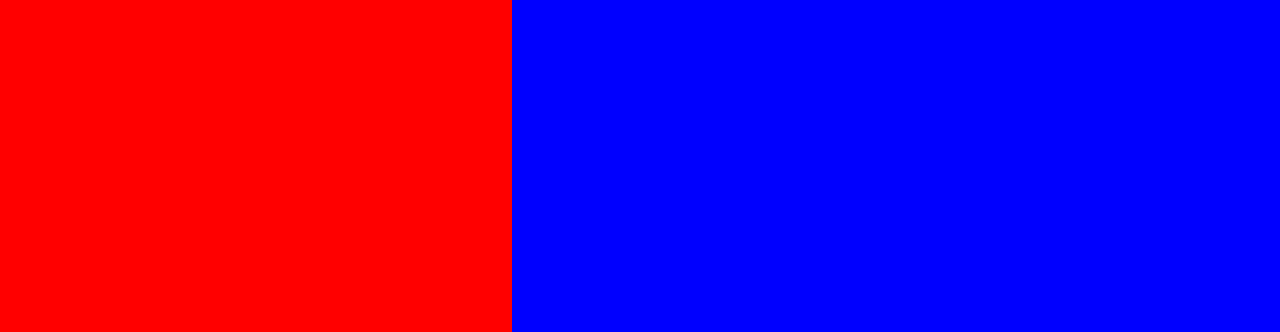
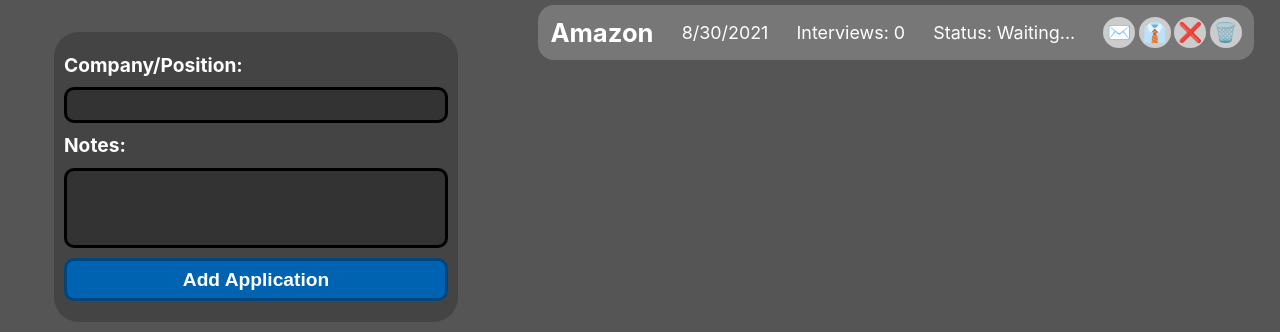
Before and after one commit to devinarena/AppTracker, a React app in the folder app-tracker/: page / in a window 1280 px wide. Shown: the part 83-415 px from the top of the page. Built offline with nearby package versions, Linux system fonts and the light colour scheme.

Commit message:
more stuff

```diff
--- a/app-tracker/package.json
+++ b/app-tracker/package.json
@@ -6,6 +6,7 @@
     "@testing-library/jest-dom": "^5.14.1",
     "@testing-library/react": "^11.2.7",
     "@testing-library/user-event": "^12.8.3",
+    "local-storage": "^2.0.0",
     "react": "^17.0.2",
     "react-dom": "^17.0.2",
     "react-scripts": "^4.0.3",
--- /dev/null
+++ b/app-tracker/src/Application.js
@@ -0,0 +1,17 @@
+
+/**
+ * @file Application.js
+ * @author Devin Arena
+ * @description Data store class for application info
+ * @since 8/29/2021
+ */
+
+export default class Application {
+    constructor(company, date, interviews, offer, rejection) {
+        this.company = company;
+        this.date = date;
+        this.interviews = interviews;
+        this.offer = offer;
+        this.rejection = rejection;
+    }
+}
--- /dev/null
+++ b/app-tracker/src/ApplicationData.js
@@ -0,0 +1,7 @@
+import React from 'react'
+import Application from './Application'
+
+let appsContext = React.createContext([new Application("Amazon", "8/30/2021", 0, false, false)]);
+
+export const AppsContextProvider = appsContext.Provider;
+export const AppsContextConsumer = appsContext.Consumer;
--- a/app-tracker/src/components/Navbar.css
+++ b/app-tracker/src/components/Navbar.css
@@ -18,7 +18,7 @@
     display: flex;
     align-items: center;
     justify-content: center;
-    background: #666;
+    background: #353535;
     height: 100%;
     padding: 0 2vw;
     cursor: pointer;
@@ -28,7 +28,7 @@
 }
 
 .dropdown:hover {
-    background: #aaa;
+    background: #252525;
 }
 
 .dropdown h1 {
@@ -47,6 +47,7 @@
     transition: opacity 1s ease;
     -webkit-transition: opacity 1s ease;
     -moz-transition: opacity 1s ease;
+    border-radius: 10px;
     width: 100%;
     top: 10vh;
     right: 0;
@@ -58,7 +59,7 @@
     text-decoration: none;
     font-size: 24px;
     padding: 12px;
-    background: #888;
+    background: #444;
     color: #fff;
     transition: background 1s ease;
     -webkit-transition: background 1s ease;
@@ -66,5 +67,5 @@
 }
 
 .menu li a:hover {
-    background: #ccc;
+    background: #333;
 }
--- a/app-tracker/src/components/application-manage/ApplicationManager.css
+++ b/app-tracker/src/components/application-manage/ApplicationManager.css
@@ -1,9 +1,78 @@
 .app-manager {
     width: 40%;
-    height: 100%;
+    height: 50%;
     display: flex;
     justify-content: center;
     align-items: center;
     color: #fff;
-    background: red;
 }
+
+.app-manager form {
+    width: 75%;
+    height: 75%;
+    padding: 2%;
+    background: #444;
+    display: flex;
+    flex-direction: column;
+    justify-content: space-evenly;
+    border-radius: 25px;
+}
+
+.app-manager form label {
+    font-size: 1.5vw;
+    font-weight: bold;
+}
+
+.app-manager form input[type=text] {
+    padding: 1%;
+    font-size: 1.5vw;
+    background: #333;
+    border: 3px solid black;
+    border-radius: 10px;
+    color: #fff;
+    transition: border 1s ease;
+    -webkit-transition: border 1s ease;
+    -moz-transition: border 1s ease;
+}
+
+.app-manager form input[type=text]:focus {
+    outline: none;
+    border: 3px solid #666;
+}
+
+.app-manager form textarea {
+    padding: 1%;
+    font-size: 1.5vw;
+    background: #333;
+    border: 3px solid black;
+    border-radius: 10px;
+    color: #fff;
+    resize: none;
+    transition: border 1s ease;
+    -webkit-transition: border 1s ease;
+    -moz-transition: border 1s ease;
+}
+
+.app-manager form textarea:focus {
+    outline: none;
+    border: 3px solid #666;
+}
+
+.app-manager form input[type=submit] {
+    border: 3px solid #00467c;
+    border-radius: 10px;
+    background: #0063B1;
+    color: #fff;
+    padding: 2%;
+    font-size: 1.5vw;
+    font-weight: bold;
+    cursor: pointer;
+    transition: border 1s ease, background 1s ease;
+    -webkit-transition: border 1s ease, background 1s ease;
+    -moz-transition: border 1s ease, background 1s ease;
+}
+
+.app-manager form input[type=submit]:hover {
+    border: 3px solid #0063B1;
+    background: #0191ff;
+}
--- a/app-tracker/src/components/application-manage/ApplicationManager.js
+++ b/app-tracker/src/components/application-manage/ApplicationManager.js
@@ -1,3 +1,4 @@
+import { useState } from 'react';
 import './ApplicationManager.css'
 
 /**
@@ -15,9 +16,29 @@ import './ApplicationManager.css'
  */
 const ApplicationManager = () => {
 
+    const [company, setCompany] = useState("");
+    const [description, setDescription] = useState("");
+
+    const handleSubmit = (e) => {
+        e.preventDefault();
+        console.log(company + "\n" + description);
+    }
+
+    handleSubmit.bind(this);
+
     return (
         <div className="app-manager">
-            <h1>ApplicationManager</h1>
+            <form onSubmit={handleSubmit}>
+                <label>
+                    Company/Position:
+                </label>
+                <input type="text" name="company" maxLength="80" onChange={e => setCompany(e.target.value)} />
+                <label>
+                    Notes:
+                </label>
+                <textarea name="company" rows="3" maxLength="800" onChange={e => setDescription(e.target.value)} />
+                <input type="submit" value="Add Application" />
+            </form>
         </div>
     );
 }
--- /dev/null
+++ b/app-tracker/src/components/application-view/ApplicationCard.css
@@ -0,0 +1,49 @@
+.app-card {
+    width: 90%;
+    display: flex;
+    justify-content: space-between;
+    align-items: center;
+    padding: 12px;
+    background: #777;
+    border-radius: 16px;
+    margin: 1% 0;
+}
+
+.app-card h1 {
+    font-size: 2vw;
+    transition: color 1s ease;
+    -webkit-transition: color 1s ease;
+    -moz-transition: color 1s ease;
+    cursor: pointer;
+}
+
+.app-card h1:hover {
+    color: #ccc;
+}
+
+.app-card p {
+    font-size: 1.4vw;
+}
+
+.buttons {
+    display: flex;
+    justify-content: space-between;
+    width: 20%;
+}
+
+.buttons button {
+    text-decoration: none;
+    border: none;
+    font-size: 1.5vw;
+    border-radius: 50%;
+    padding: 4px;
+    cursor: pointer;
+    background: #ccc;
+    transition: background 1s ease;
+    -webkit-transition: background 1s ease;
+    -moz-transition: background 1s ease;
+}
+
+.buttons button:hover {
+    background: #fff;
+}
--- /dev/null
+++ b/app-tracker/src/components/application-view/ApplicationCard.js
@@ -0,0 +1,43 @@
+
+import './ApplicationCard.css'
+
+/**
+ * @file ApplicationCard.js
+ * @author Devin Arena
+ * @description An application info card to be displayed on the ApplicationView panel
+ * @since 8/28/2021
+ */
+
+const ApplicationCard = (props) => {
+
+    /**
+     * Determines the status of the application based on 'offer' and 'rejection' booleans.
+     *
+     * @returns a String containing Offer, Rejection, or Waiting based on application status
+     */
+    let status = () => {
+        if (props.app.offer)
+            return "Offer";
+        else if (props.app.rejection)
+            return "Rejection";
+        else
+            return "Waiting..."
+    }
+
+    return (
+        <div className="app-card">
+            <h1>{props.app.company}</h1>
+            <p>{props.app.date}</p>
+            <p>Interviews: {props.app.interviews}</p>
+            <p>Status: {status()}</p>
+            <div className="buttons">
+                <button type="submit">✉️</button>
+                <button type="submit">👔</button>
+                <button type="submit">❌</button>
+                <button type="submit">🗑️</button>
+            </div>
+        </div>
+    );
+}
+
+export default ApplicationCard;
--- a/app-tracker/src/components/application-view/ApplicationView.css
+++ b/app-tracker/src/components/application-view/ApplicationView.css
@@ -2,8 +2,8 @@
     width: 60%;
     height: 100%;
     display: flex;
-    justify-content: center;
+    flex-direction: column;
     align-items: center;
     color: #fff;
-    background: blue;
+    overflow-y: scroll;
 }
--- a/app-tracker/src/components/application-view/ApplicationView.js
+++ b/app-tracker/src/components/application-view/ApplicationView.js
@@ -1,9 +1,11 @@
 import './ApplicationView.css'
+import ApplicationCard from './ApplicationCard'
+import { AppsContextConsumer } from '../../ApplicationData'
 
 /**
  * @file ApplicationViewer.js
  * @author Devin Arena
- * @description Parent widget for application management widgets
+ * @description Builds a list of all applications as card items
  * @since 8/27/2021
  */
 
@@ -17,7 +19,9 @@ const ApplicationView = () => {
 
     return (
         <div className="app-view">
-            <h1>ApplicationView</h1>
+            <AppsContextConsumer>
+                {appsContext => appsContext.map((app, id) => { return (<ApplicationCard key={id} app={app}/>);})}
+            </AppsContextConsumer>
         </div>
     );
 }
```
Also changed, not shown: 1 other file.
